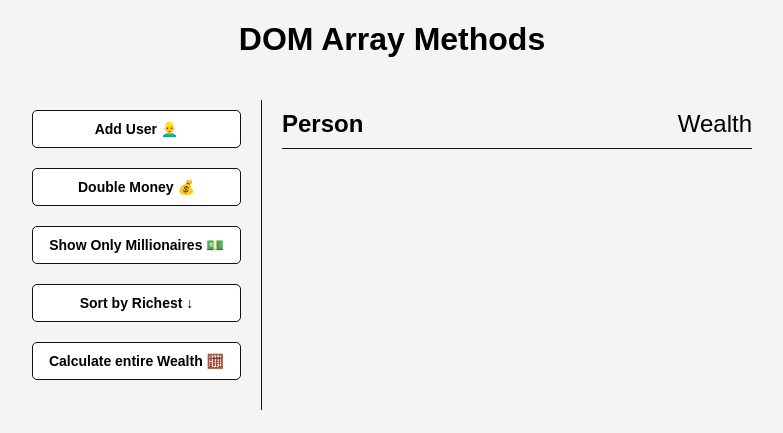
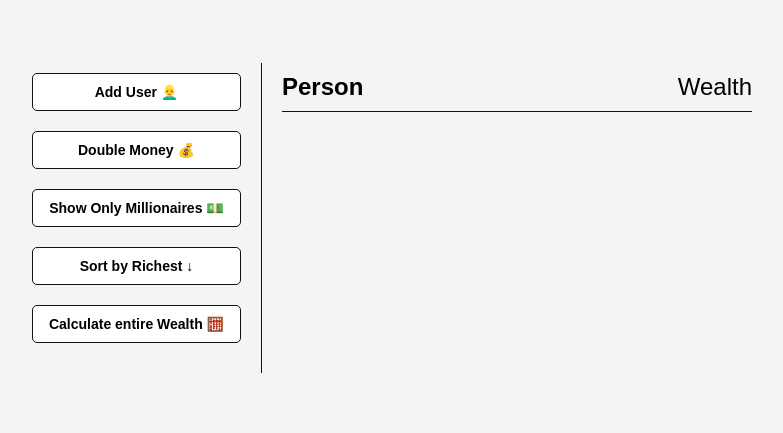
Before and after one commit to cgray009/Wealth, a plain HTML site: page index.html in a window 1280 px wide. Shown: the whole page, without its empty margins (248-1031 px from the left). Drawn offline with Linux system fonts and the light colour scheme; no server answers.

Commit message:
Update index.html

```diff
--- a/index.html
+++ b/index.html
@@ -5,10 +5,10 @@
     <meta name="viewport" content="width=device-width, initial-scale=1.0" />
     <meta http-equiv="X-UA-Compatible" content="ie=edge" />
     <link rel="stylesheet" href="style.css" />
-    <title>DOM Array Methods</title>
+    <title>Wealth</title>
   </head>
   <body>
-    <h1>DOM Array Methods</h1>
+    <h1></h1>
 
     <div class="container">
       <aside>
```
